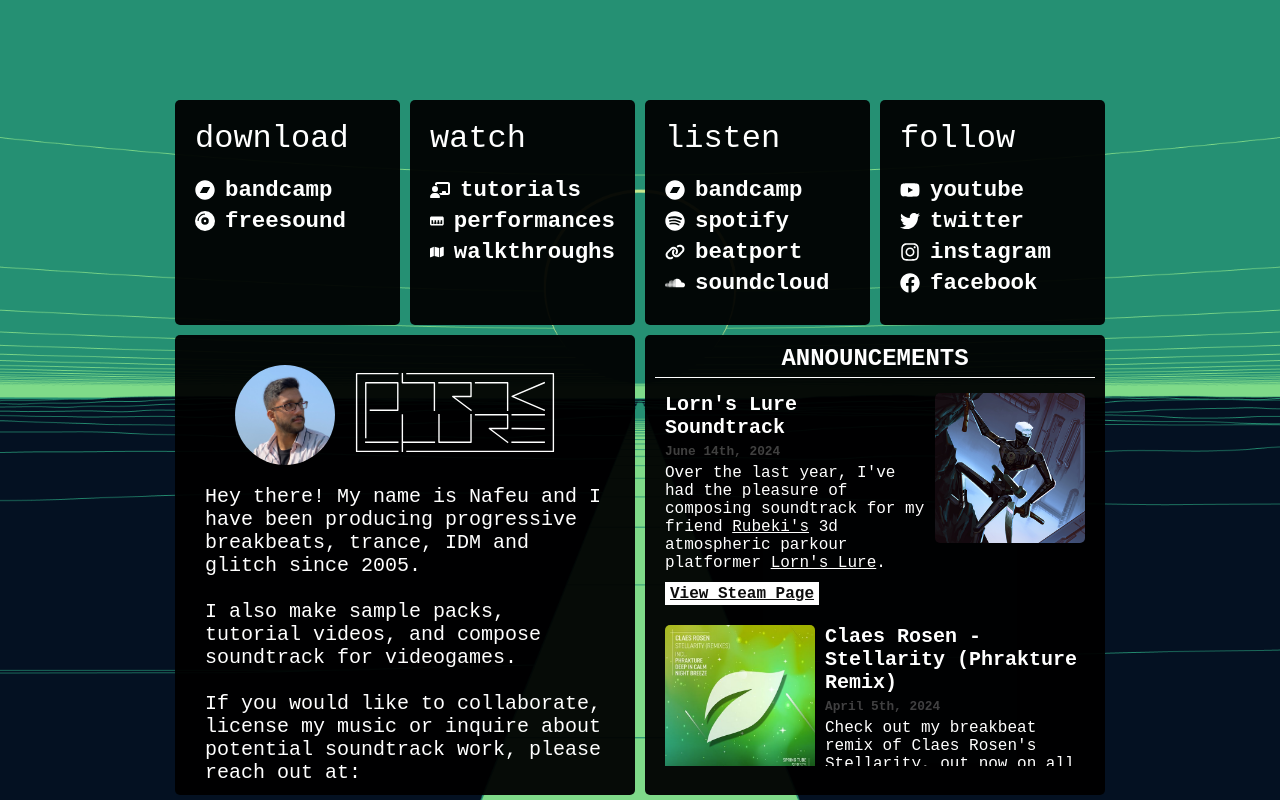
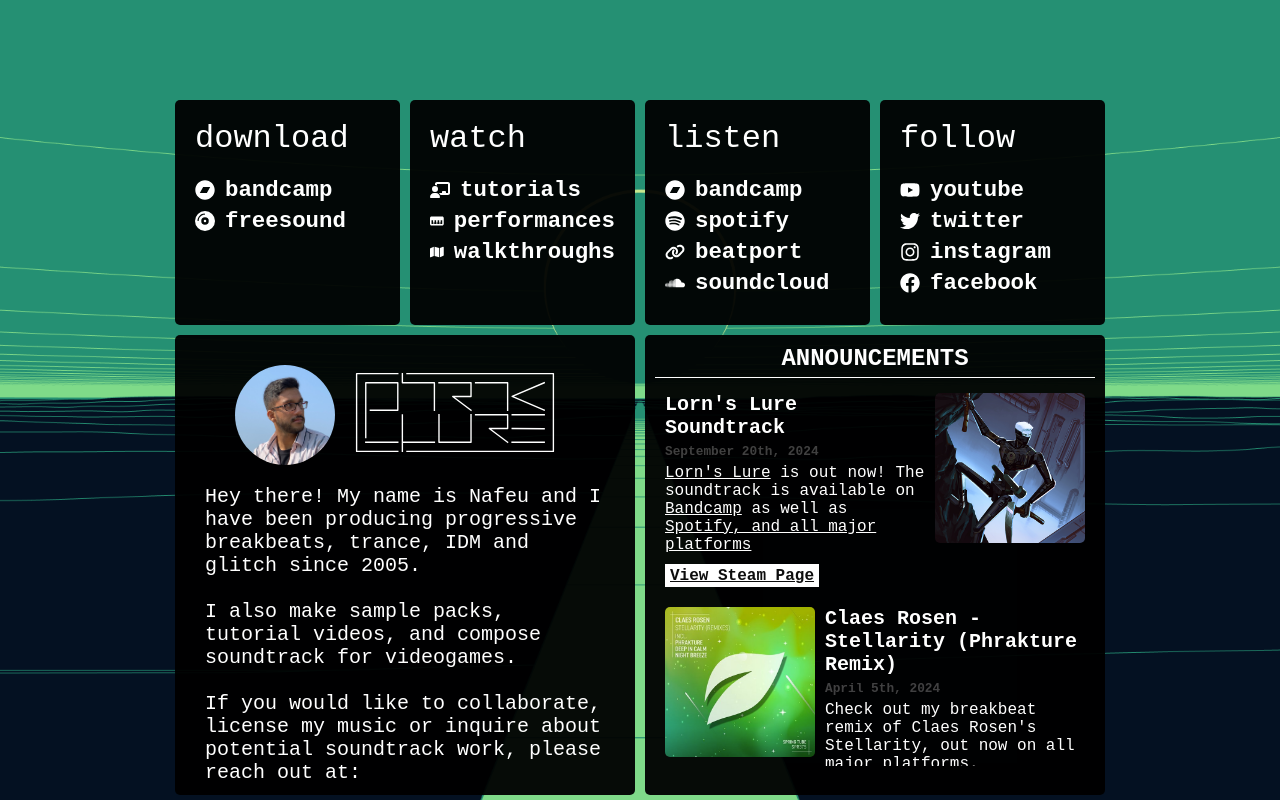
Before and after one commit to nafeu/phrakture.com, a Next.js app: page / in a window 1280 px wide. Built offline with nearby package versions, Linux system fonts and the light colour scheme; a web font is replaced by a local one.

Commit message:
Update announcements

```diff
--- a/app/announcements.js
+++ b/app/announcements.js
@@ -3,13 +3,13 @@
 export const announcements = [
   {
     id: 2,
-    date: "June 14th, 2024",
+    date: "September 20th, 2024",
     title: "Lorn's Lure Soundtrack",
     image: "announcement-2.png",
     alt: "Lorn's Lure Cover",
     description: (
       <Fragment>
-        Over the last year, I&apos;ve had the pleasure of composing soundtrack for my friend <a href="https://x.com/_rubeki">Rubeki&apos;s</a> 3d atmospheric parkour platformer <a href="https://store.steampowered.com/app/1417930/Lorns_Lure/">Lorn&apos;s Lure</a>.
+        <a href="https://store.steampowered.com/app/1417930/Lorns_Lure/">Lorn&apos;s Lure</a> is out now! The soundtrack is available on <a href="https://phrakture.bandcamp.com">Bandcamp</a> as well as <a href="https://distrokid.com/hyperfollow/phrakture/lorns-lure-original-soundtrack">Spotify, and all major platforms</a>
       </Fragment>
     ),
     url: "https://store.steampowered.com/app/1417930/Lorns_Lure/",
```
